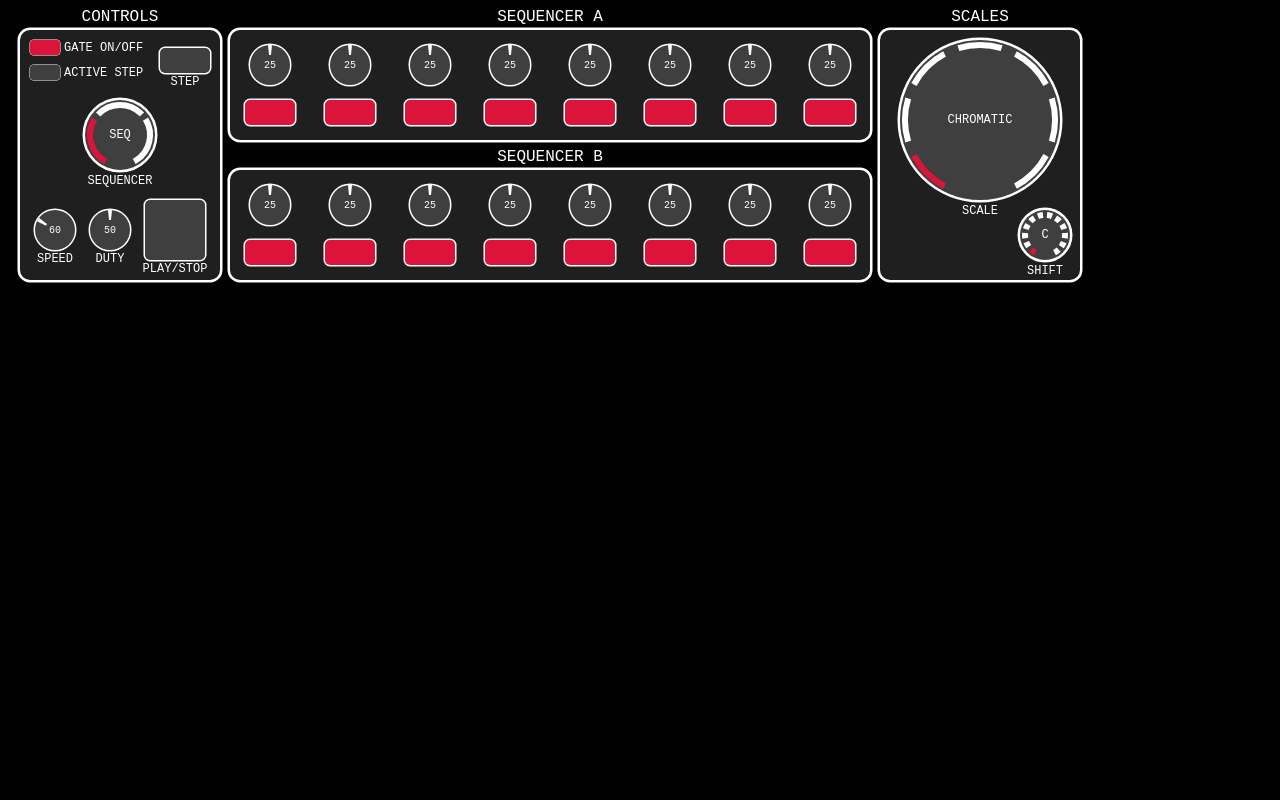
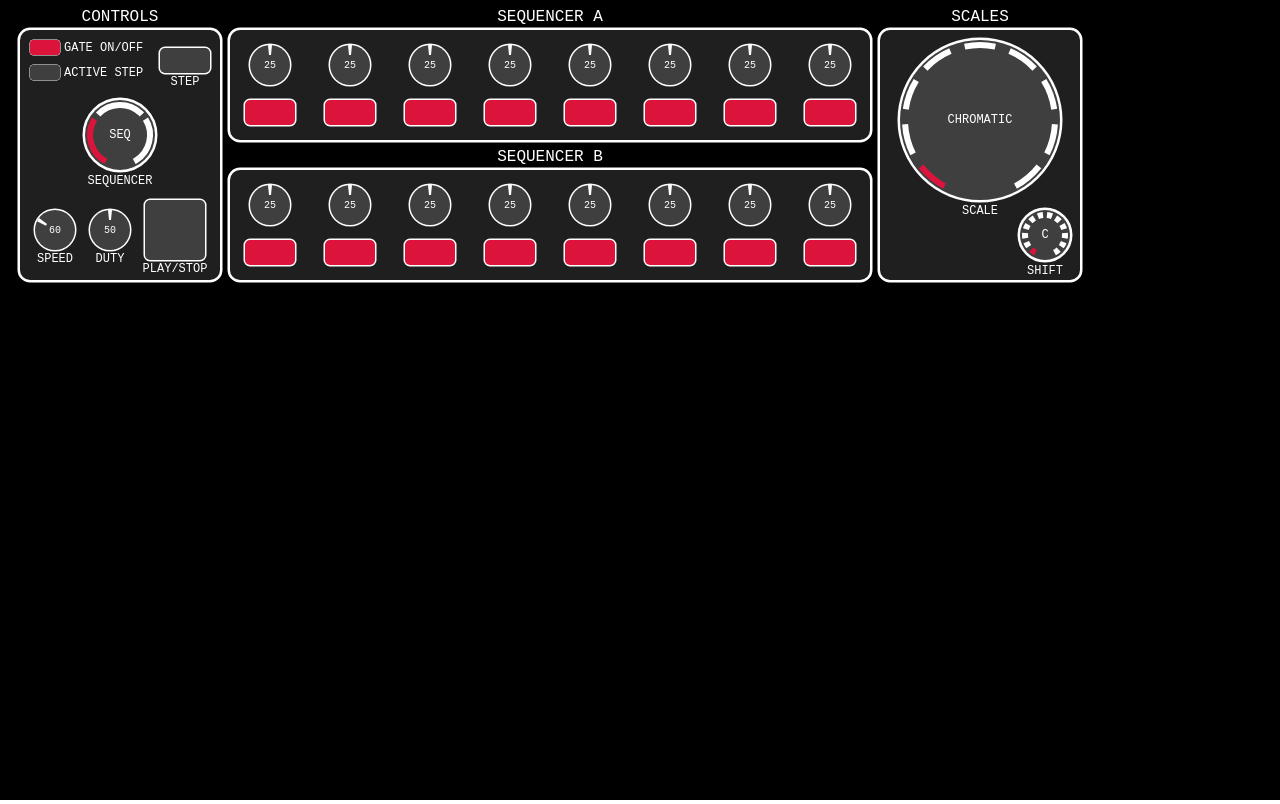
Before and after one commit to zetof/web-zq1, a website: page web_app/index.html in a window 1280 px wide. Drawn offline with Linux system fonts and the light colour scheme.

Commit message:
Auto providing of the scales selector from the defined scales

```diff
--- a/web_app/core/scale.js
+++ b/web_app/core/scale.js
@@ -10,7 +10,9 @@ function Scale(base=36, scale=0, shift=0, steps=50){
     ["HARMONIC MINOR", [0, 2, 3, 5, 7, 8, 11]],
     ["MAJOR PENTATONIC", [0, 2, 4, 7, 9]],
     ["MINOR PENTATONIC", [0, 3, 5, 7, 10]],
-    ["AEOLIAN", [0, 2, 3, 5, 7, 8, 10]]
+    ["AEOLIAN", [0, 2, 3, 5, 7, 8, 10]],
+    ["SPANISH", [0, 1, 4, 5, 7, 8, 10]],
+    ["CHINESE", [0, 4, 6, 7, 11]]
   ];
   this.setNotes();
 }
@@ -41,9 +43,15 @@ Scale.prototype.setNotes = function(){
       }
     }
   }
-  console.log(this.notes);
 }
 
 Scale.prototype.getNote = function(index){
   return this.notes[index];
 }
+
+Scale.prototype.getScaleNames = function(index){
+  let scale_names = [];
+  this.scales.forEach(element => scale_names.push(element[0]));
+  return scale_names;
+
+}
--- a/web_app/index.html
+++ b/web_app/index.html
@@ -43,7 +43,8 @@
       var changeScale = function(val){
         scale.setScale(val);
       }
-      var sel_scale = new Selector({panel:sq_1, group:scale_group, eventsDispatcher:ed_1, callback:changeScale, x:20, y:10, size:160, array:["CHROMATIC", "MAJOR", "MELODIC MINOR", "HARMONIC MINOR", "MAJOR PENTATONIC", "MINOR PENTATONIC", "AEOLIAN"], index:0, onColor:on_red, caption:"SCALE"});
+      scale_names = scale.getScaleNames();
+      var sel_scale = new Selector({panel:sq_1, group:scale_group, eventsDispatcher:ed_1, callback:changeScale, x:20, y:10, size:160, array:scale_names, index:0, onColor:on_red, caption:"SCALE"});
       var changeShift = function(val){
         scale.setShift(val);
       }
```
